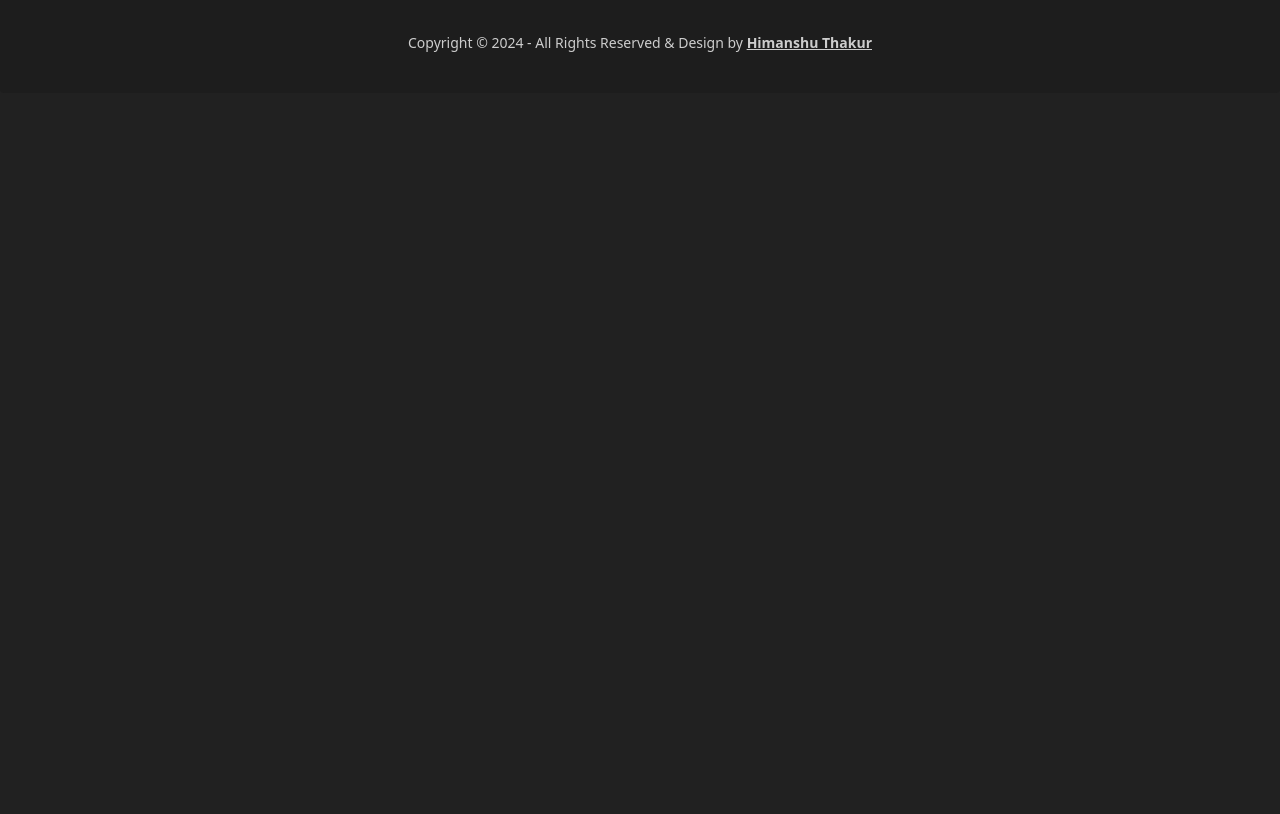
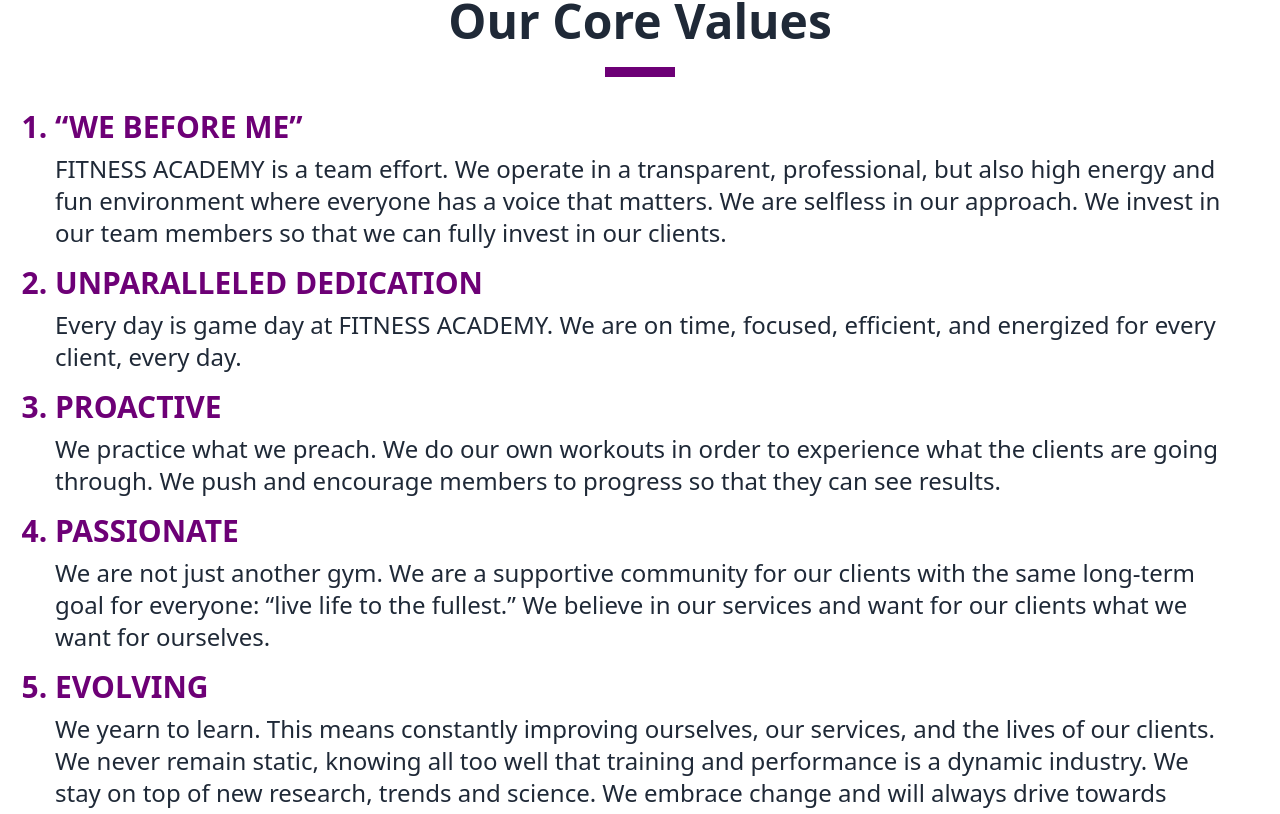
Before and after one commit to himanshuthakur71/gymSite, a SvelteKit app: page /why-us in a window 1280 px wide. Shown: the part 1942-2756 px from the top of the page. Before the commit the page ends 2035 px from the top, so only its background shows below. Built offline with nearby package versions, Linux system fonts and the light colour scheme.

Commit message:
Code Updated

```diff
--- a/src/routes/(publicLayout)/why-us/+page.svelte
+++ b/src/routes/(publicLayout)/why-us/+page.svelte
@@ -31,3 +31,75 @@
 		</div>
 	</div>
 </section>
+
+<section class="w-full bg-base-100 py-32" data-theme="fantasy">
+	<div class="hms-container">
+		<h2
+			class="relative mb-8 flex justify-center pb-8 text-3xl font-black after:absolute after:bottom-0 after:block after:h-[10px] after:w-[70px] after:bg-primary md:text-4xl lg:text-5xl"
+		>
+			Our Core Values
+		</h2>
+		<div class="w-full">
+			<ol class=" list-decimal marker:text-3xl marker:font-black marker:text-primary">
+				<li>
+					<h3 class=" mb-2 text-xl font-black uppercase text-primary md:text-2xl lg:text-3xl">
+						“WE before Me”
+					</h3>
+					<p class="text-lg md:text-xl lg:text-2xl">
+						FITNESS ACADEMY is a team effort. We operate in a transparent, professional, but also
+						high energy and fun environment where everyone has a voice that matters. We are selfless
+						in our approach. We invest in our team members so that we can fully invest in our
+						clients.
+					</p>
+				</li>
+				<li class="mt-4">
+					<h3 class=" mb-2 text-xl font-black uppercase text-primary md:text-2xl lg:text-3xl">
+						Unparalleled Dedication
+					</h3>
+					<p class="text-lg md:text-xl lg:text-2xl">
+						Every day is game day at FITNESS ACADEMY. We are on time, focused, efficient, and
+						energized for every client, every day.
+					</p>
+				</li>
+
+				<li class="mt-4">
+					<h3 class=" mb-2 text-xl font-black uppercase text-primary md:text-2xl lg:text-3xl">
+						Proactive
+					</h3>
+					<p class="text-lg md:text-xl lg:text-2xl">
+						We practice what we preach. We do our own workouts in order to experience what the
+						clients are going through. We push and encourage members to progress so that they can
+						see results.
+					</p>
+				</li>
+
+				<li class="mt-4">
+					<h3 class=" mb-2 text-xl font-black uppercase text-primary md:text-2xl lg:text-3xl">
+						Passionate
+					</h3>
+					<p class="text-lg md:text-xl lg:text-2xl">
+						We are not just another gym. We are a supportive community for our clients with the same
+						long-term goal for everyone: “live life to the fullest.” We believe in our services and
+						want for our clients what we want for ourselves.
+					</p>
+				</li>
+
+				<li class="mt-4">
+					<h3 class=" mb-2 text-xl font-black uppercase text-primary md:text-2xl lg:text-3xl">
+						Evolving
+					</h3>
+					<p class="text-lg md:text-xl lg:text-2xl">
+						We yearn to learn. This means constantly improving ourselves, our services, and the
+						lives of our clients. We never remain static, knowing all too well that training and
+						performance is a dynamic industry. We stay on top of new research, trends and science.
+						We embrace change and will always drive towards excellence.
+					</p>
+				</li>
+			</ol>
+		</div>
+
+		<div class=" mt-16">
+			<a href="/blog" class="btn btn-accent btn-block max-w-[120px] text-xl font-[600]">BACK</a>
+		</div>
+	</div>
+</section>
```
